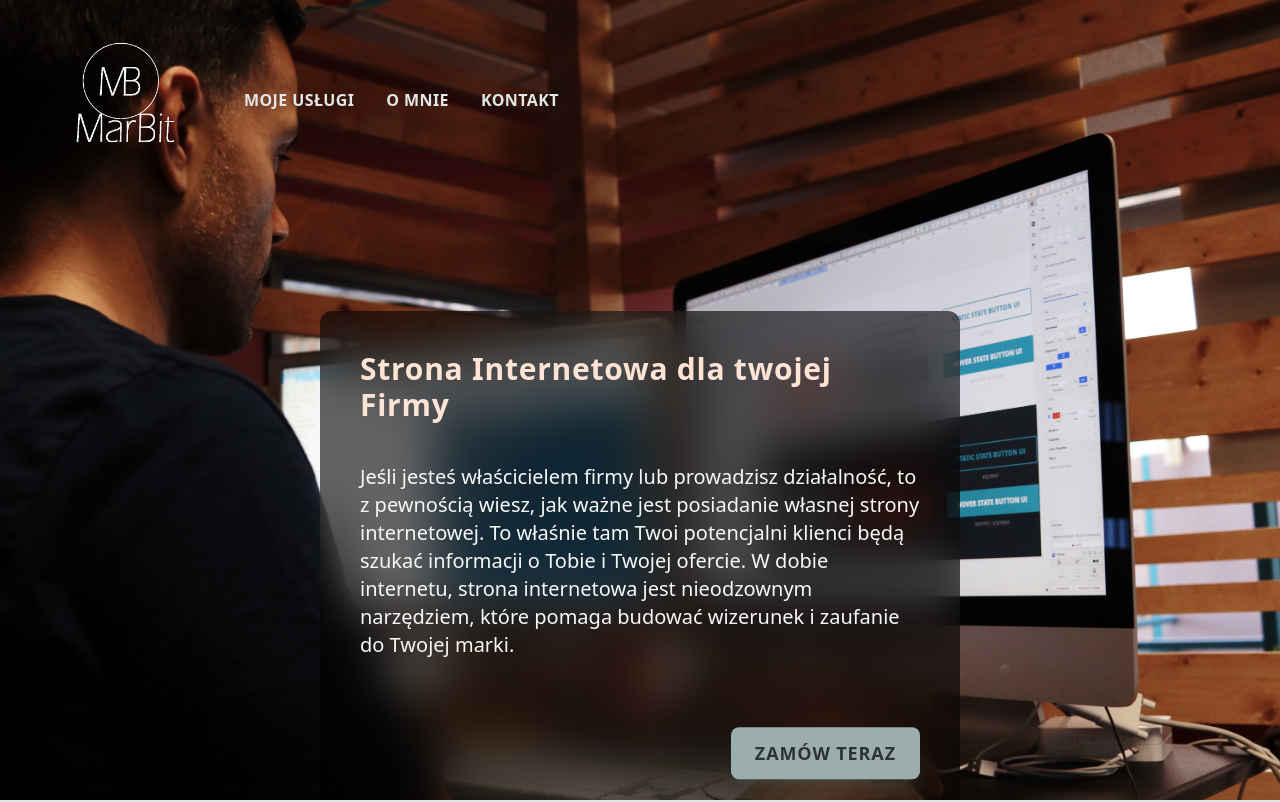
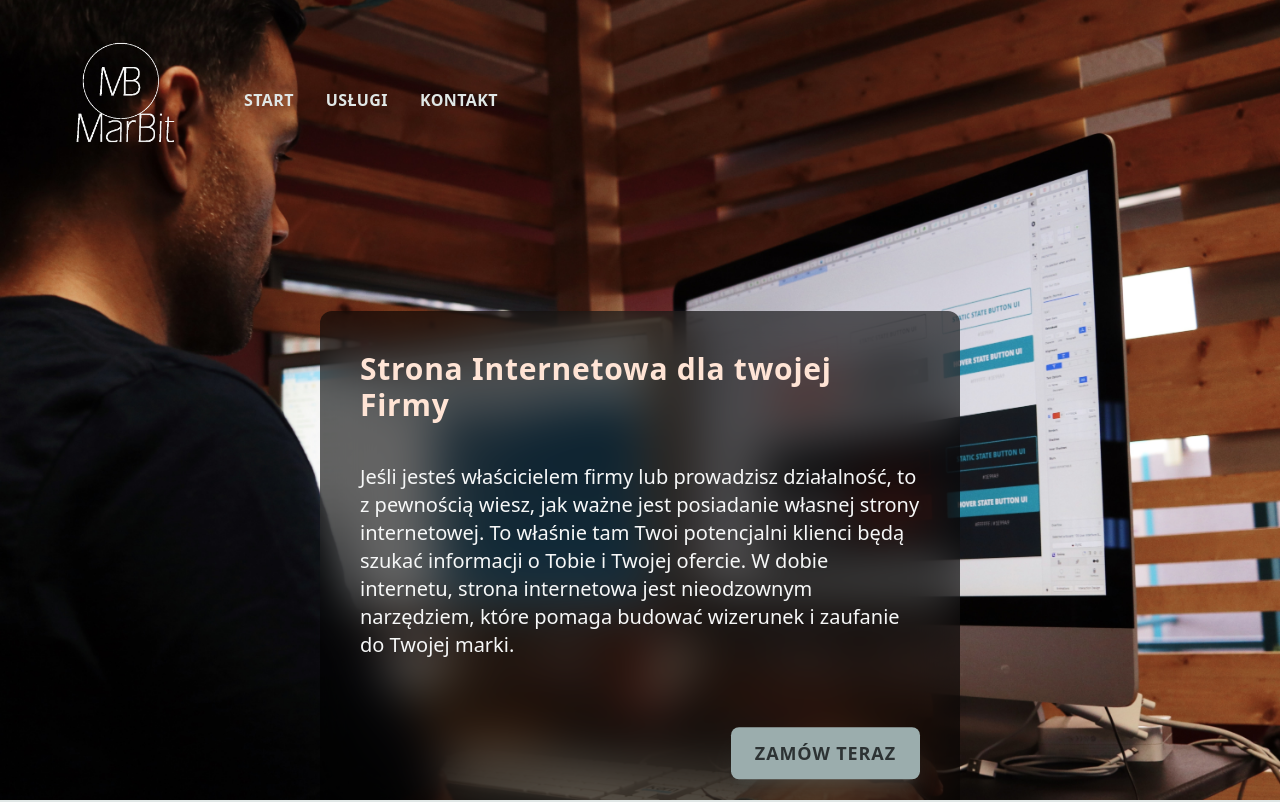
Before and after one commit to marcinbik/cv3, a Next.js app: page / in a window 1280 px wide. Shown: the top 802 px of the page. Built offline with nearby package versions, Linux system fonts and the light colour scheme; a web font is replaced by a local one.

Commit message:
edit link navbar

```diff
--- a/components/Navbar.js
+++ b/components/Navbar.js
@@ -33,25 +33,25 @@ function MobileNav({ open, setOpen }) {
       <div className={'flex flex-col  text-xl p-16 mx-auto uppercase lg:hidden'}>
         <Link
           className=" p-2 text-center transition-all hover:scale-150   rounded-md "
-          href="/services"
+          href="/"
           onClick={() => {
             setTimeout(() => {
               setOpen(!open)
             }, 200)
           }}
         >
-          Moje usługi
+          Start
         </Link>
         <Link
           className=" p-2 text-center transition-all hover:scale-150   rounded-md  my-4"
-          href="/about"
+          href="/services"
           onClick={() => {
             setTimeout(() => {
               setOpen(!open)
             }, 100)
           }}
         >
-          O Mnie
+          usługi
         </Link>
         <Link
           className=" p-2 text-center transition-all hover:scale-150   rounded-md  my-4"
@@ -108,8 +108,8 @@ export default function Navbar() {
         <Link href="/" passHref className="mr-4">
           <Image src="/logo.png" alt="logonav" width={180} height={180} />
         </Link>
-        <NavLink to="/services">Moje Usługi</NavLink>
-        <NavLink to="/about">O Mnie</NavLink>
+        <NavLink to="/">Start</NavLink>
+        <NavLink to="/services">usługi</NavLink>
         <NavLink to="/contact">Kontakt</NavLink>
       </div>
     </nav>
```
